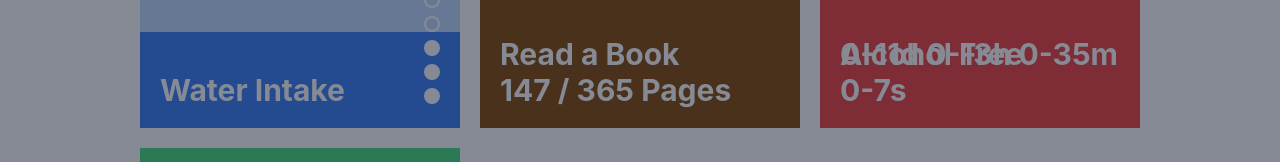
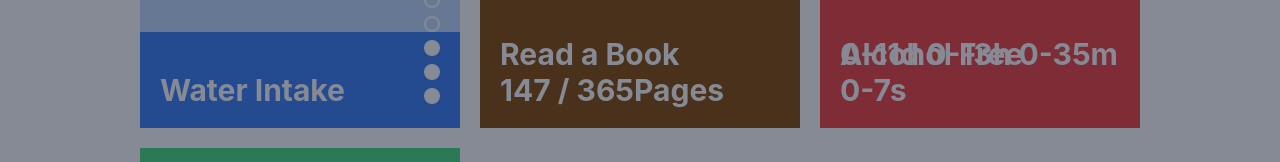
Before and after one commit to stefanrogic/habit-tracking-app, a React (Vite) app: page / in a window 1280 px wide. Shown: the part 552-714 px from the top of the page. Built offline with nearby package versions, Linux system fonts and the light colour scheme.

Commit message:
fixed adding new book cards

```diff
--- a/src/components/homeCards/habitCards/ReadingCard.tsx
+++ b/src/components/homeCards/habitCards/ReadingCard.tsx
@@ -21,15 +21,17 @@ type Props = {
 };
 
 const ReadingCard = ({ habits, setHabits, editMode, habit, getUrl }: Props) => {
-  const [progress, setProgress] = useState<number>(habit.progress.reduce((partialSum, a) => partialSum + a, 0));
+  const [progress, setProgress] = useState<number[]>(habit.progress);
+
+  const renderProgress = () => progress.reduce((partialSum, a) => partialSum + a, 0) + " / " + habit.goal + "Pages";
 
   return (
     <div className="relative bg-yellow-500 aspect-[1/1] flex flex-col justify-start items-end">
-      <span className="absolute z-20 top-5 right-5 text-2xl text-white font-bold">{Math.round((progress / habit.goal) * 100)}%</span>
-      <span className="absolute z-20 left-5 bottom-5 text-3xl text-white font-bold">{progress + " / " + habit.goal + " Pages"}</span>
+      <span className="absolute z-20 top-5 right-5 text-2xl text-white font-bold">{Math.round((progress.reduce((partialSum, a) => partialSum + a, 0) / habit.goal) * 100)}%</span>
+      <span className="absolute z-20 left-5 bottom-5 text-3xl text-white font-bold">{renderProgress()}</span>
       <span className="absolute z-20 left-5 bottom-14 text-3xl text-white font-bold">{habit.name}</span>
 
-      <div className="absolute z-10 bottom-0 w-full flex flex-col justify-start items-end bg-yellow-800" style={{ height: (progress / habit.goal) * 100 + "%" }}></div>
+      <div className="absolute z-10 bottom-0 w-full flex flex-col justify-start items-end bg-yellow-800" style={{ height: (progress.reduce((partialSum, a) => partialSum + a, 0) / habit.goal) * 100 + "%" }}></div>
 
       {/* <button className="absolute z-10 bottom-5 right-5 text-white hover:bg-yellow-600 font-medium text-sm p-3 py-3 bg-yellow-700" type="button">
         <img className="h-6 w-6" src={getUrl("icons/plus.svg")} alt="add-icon" />
--- a/src/components/modals/NewHabitModal.tsx
+++ b/src/components/modals/NewHabitModal.tsx
@@ -97,7 +97,7 @@ const NewHabitModal = ({ habits, setHabits, getUrl }: Props) => {
                         onChange={(e) => {
                           if (selected === 0) {
                             // setBookGoal(e.target.value);
-                            setNewHabit({ id: habits.length, name: "Read a Book", type: "reading", start: 0, progress: 0, goal: Number(e.target.value) });
+                            setNewHabit({ id: habits.length, name: "Read a Book", type: "reading", start: 0, progress: [0], goal: Number(e.target.value) });
                           }
 
                           if (selected === 1) {
--- a/src/components/modals/NewPagesModal.tsx
+++ b/src/components/modals/NewPagesModal.tsx
@@ -57,7 +57,7 @@ const NewPagesModal = ({ progress, setProgress, getUrl }: Props) => {
                 <button
                   className="text-white hover:bg-blue-800 font-medium text-sm px-5 py-3 h-full bg-blue-600"
                   onClick={() => {
-                    setProgress(progress + Number(pages));
+                    setProgress([...progress, Number(pages)]);
                     setModalToggle(false);
                   }}
                 >
```
